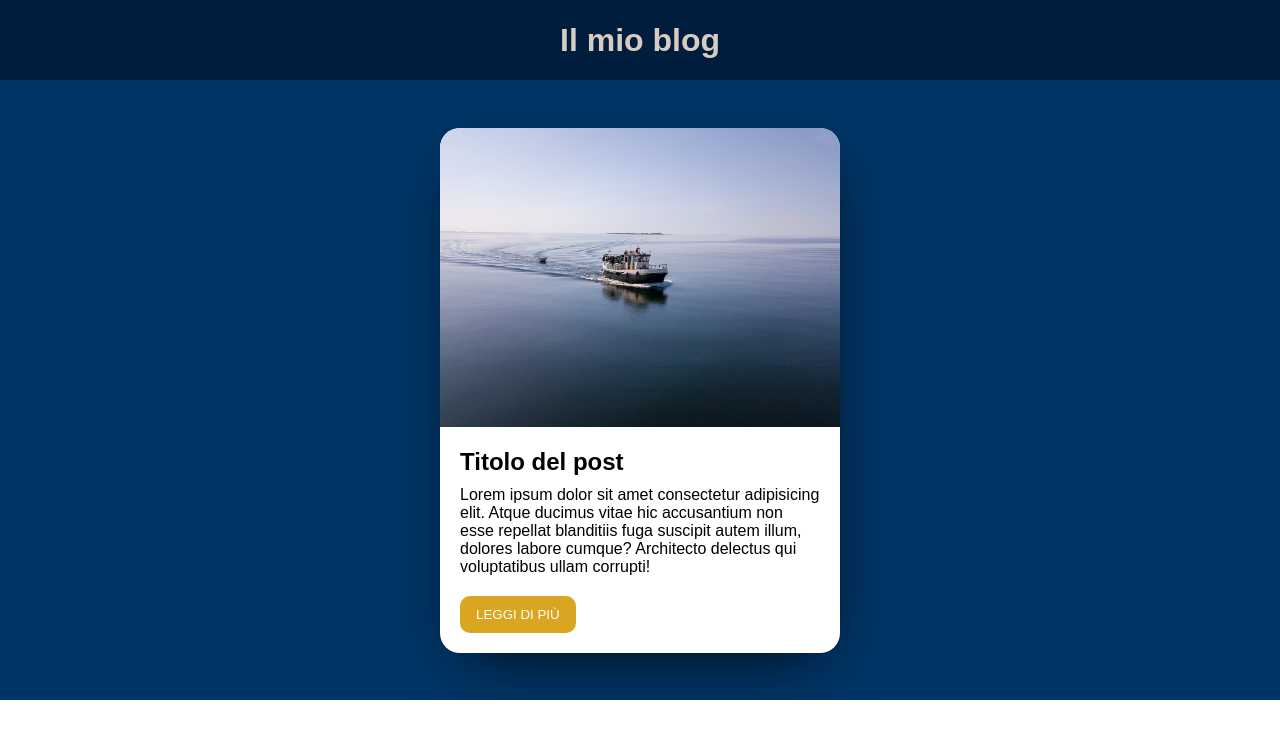
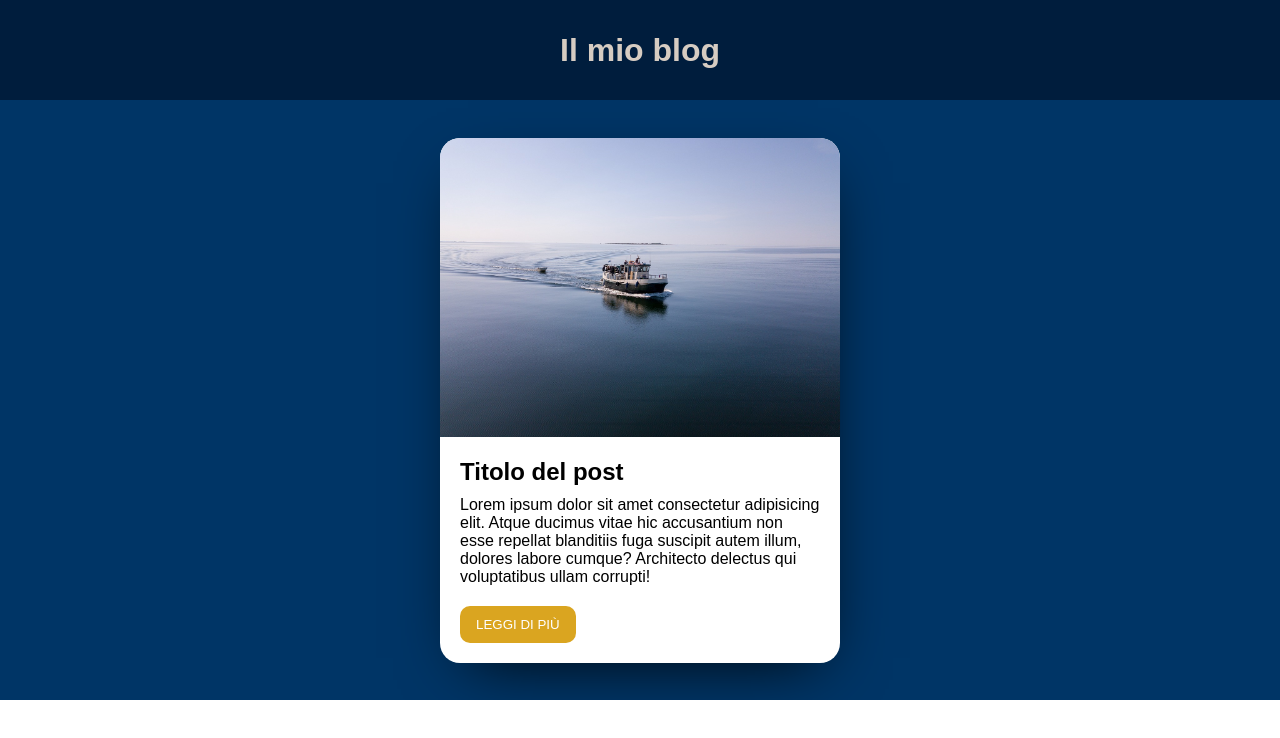
Before and after one commit to SantiGalvan/react-components-blog, a React (Vite) app: page / in a window 1280 px wide. Shown: the top 738 px of the page. Built offline with nearby package versions, Linux system fonts and the light colour scheme; a web font is replaced by a local one.

Commit message:
fixed height

```diff
--- a/src/components/Main/Main.module.scss
+++ b/src/components/Main/Main.module.scss
@@ -1,6 +1,6 @@
 .background {
     background-color: #003566;
-    height: calc(100vh - 80px - 100px);
+    height: calc(100vh - 100px - 100px);
     overflow: auto;
 
     display: flex;
--- a/src/scss/_Header.scss
+++ b/src/scss/_Header.scss
@@ -1,5 +1,5 @@
 header {
-    height: 80px;
+    height: 100px;
     background-color: #001d3d;
     color: #d6ccc2;
 
```
